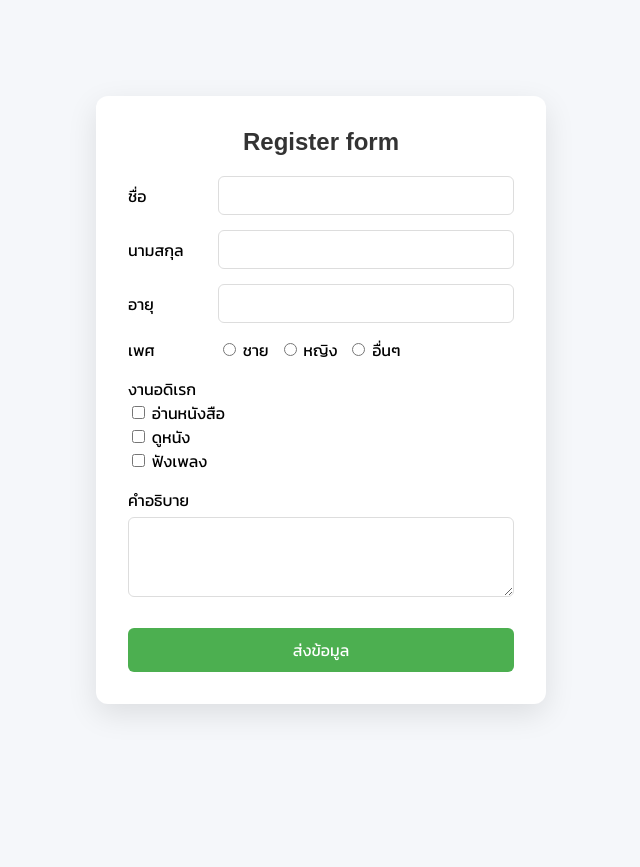
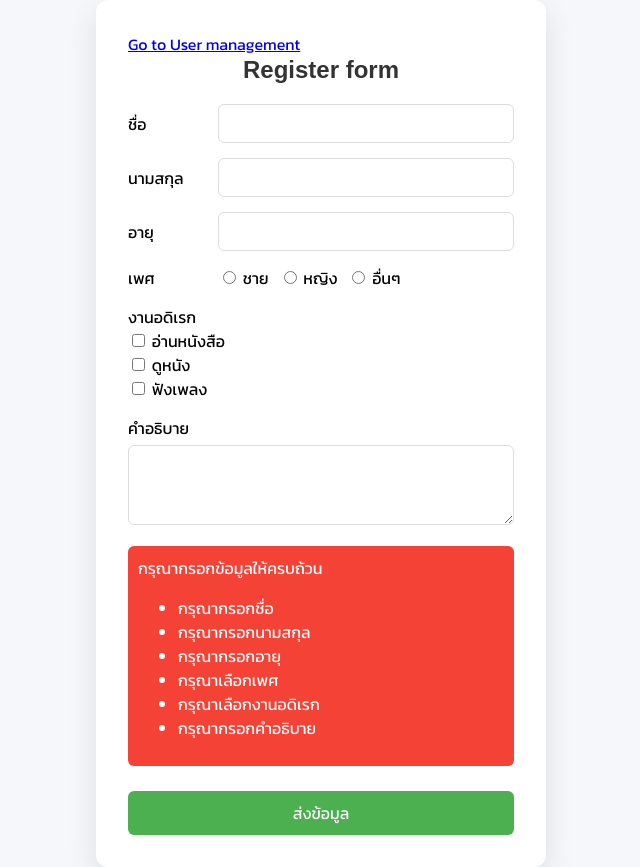
Before and after one commit to suriyapi/241-820-2568, a plain HTML site: page Frontend/index.html in a window 1280 px wide. Both pictures are taken after a click on the button "ส่งข้อมูล". Shown: the whole page, without its empty margins (319-959 px from the left). Before the commit the page ends 800 px from the top, so only its background shows below. Drawn offline with nearby package versions, Linux system fonts and the light colour scheme; no server answers; a web font is replaced by a local one.

Commit message:
user update

```diff
--- a/Frontend/index.html
+++ b/Frontend/index.html
@@ -9,7 +9,9 @@
 
 </head>
 <body>
+
     <div class="container">
+        <a href="user.html">Go to User management</a>
         <div class="header">
             Register form
         </div>
--- a/Frontend/index.js
+++ b/Frontend/index.js
@@ -49,13 +49,13 @@ const submitData = async () => {
         }
         console.log('submitData', userData);
 
-        //   const errors = validateData(userData);
-        //   if (errors.length > 0) {
-        //       throw {
-        //          message: 'กรุณากรอกข้อมูลให้ครบถ้วน',
-        //          errors: errors
-        //      }
-        //  }
+        const errors = validateData(userData);
+        if (errors.length > 0) {
+            throw {
+                message: 'กรุณากรอกข้อมูลให้ครบถ้วน',
+                errors: errors
+            }
+        }
 
         const response = await axios.post('http://localhost:8000/users', userData);
         console.log('response', response);
```
Also changed, not shown: Frontend/user.html (added, +13 -0 lines), Frontend/user.js (added).
